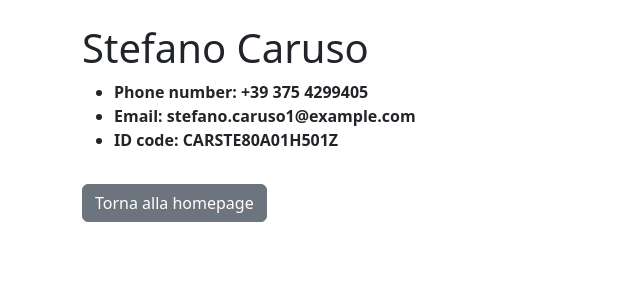
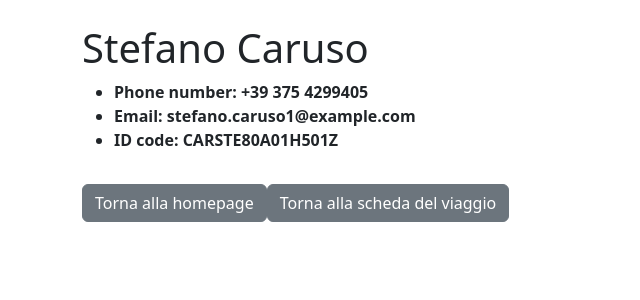
Before and after one commit to AndreaCatapano/react-prototipo-team-2, a React (Vite) app: page /users/1 in a window 1280 px wide. Shown: the top 300 px of the page, without its empty margins (0-640 px from the left). Built offline with nearby package versions, Linux system fonts and the light colour scheme.

Commit message:
add: button to trip page

```diff
--- a/src/pages/UserDetailPage.jsx
+++ b/src/pages/UserDetailPage.jsx
@@ -9,7 +9,7 @@ function UserDetailPage({ }) {
   const user = userDataDemo.filter(user => user.id == id)
 
   // user destructure
-  const { firstName, lastName, phone, email, fiscalCode } = user[0]
+  const { firstName, lastName, phone, email, fiscalCode, tripId } = user[0]
 
   return (
     <div className="container py-4">
@@ -23,6 +23,10 @@ function UserDetailPage({ }) {
       <Link to="/" className="btn btn-secondary mt-3">
         Torna alla homepage
       </Link>
+
+      <Link to={`/trips/${tripId}`} className="btn btn-secondary mt-3">
+        Torna alla scheda del viaggio
+      </Link>
     </div>
   );
 }
```
